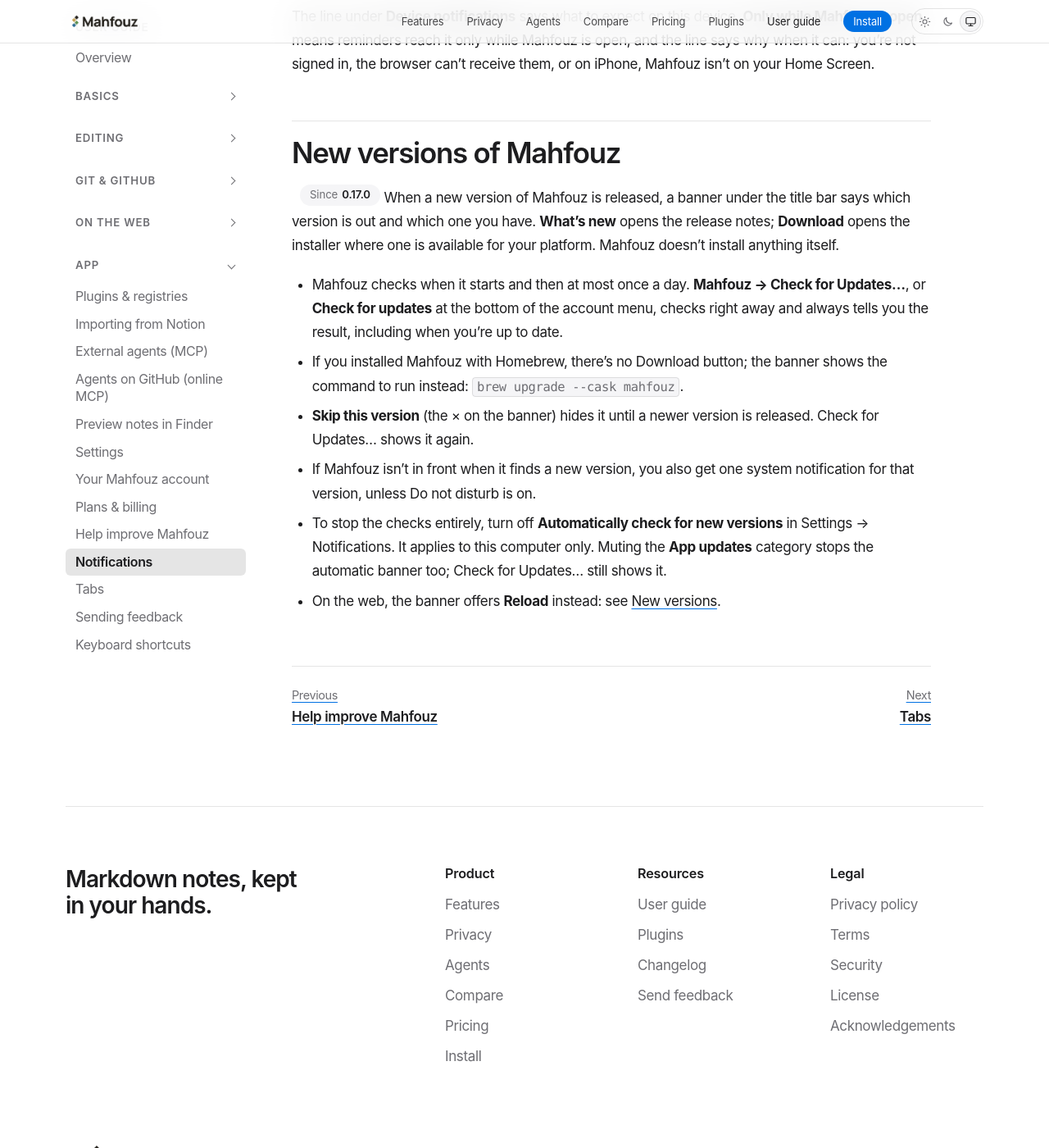
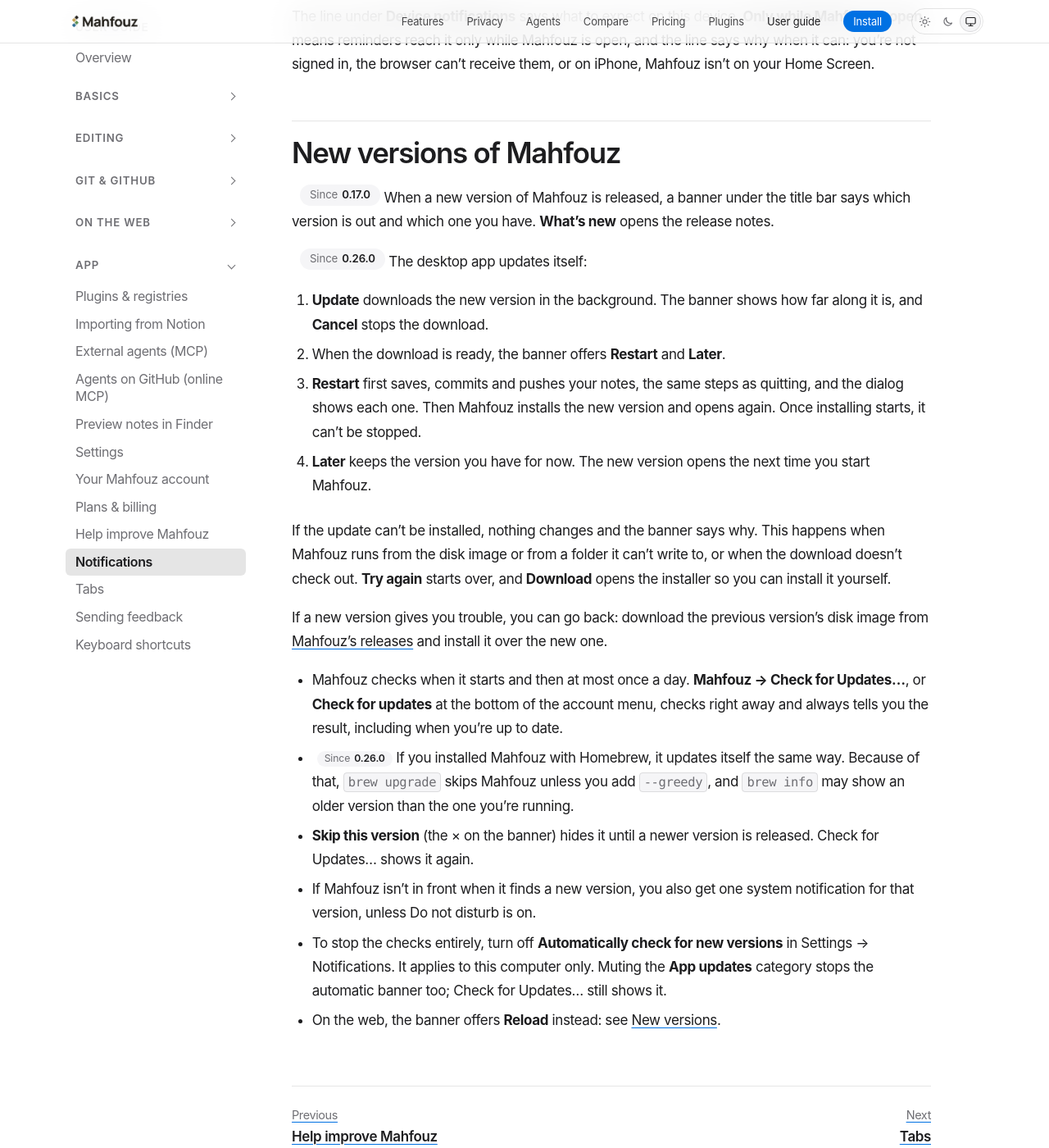
Before and after one commit to mahfouz-app/docs, a Jekyll site: the page built from guide/notifications.md, in a window 1280 px wide and 1400 px high, scrolled down 2543 px. Shown: the whole window at 82% size. Built offline with Jekyll 4.4.1, drawn with Linux system fonts in a browser that asks for light colours.

Commit message:
guide: the desktop app updates itself
Co-Authored-By: Claude Opus 5.5 <noreply@anthropic.com>

```diff
--- a/guide/notifications.md
+++ b/guide/notifications.md
@@ -47,10 +47,21 @@ The line under **Device notifications** says what to expect on this device. **On
 
 ## New versions of Mahfouz
 
-{% include since.html v="0.17.0" %} When a new version of Mahfouz is released, a banner under the title bar says which version is out and which one you have. **What's new** opens the release notes; **Download** opens the installer where one is available for your platform. Mahfouz doesn't install anything itself.
+{% include since.html v="0.17.0" %} When a new version of Mahfouz is released, a banner under the title bar says which version is out and which one you have. **What's new** opens the release notes.
+
+{% include since.html v="0.26.0" %} The desktop app updates itself:
+
+1. **Update** downloads the new version in the background. The banner shows how far along it is, and **Cancel** stops the download.
+2. When the download is ready, the banner offers **Restart** and **Later**.
+3. **Restart** first saves, commits and pushes your notes, the same steps as quitting, and the dialog shows each one. Then Mahfouz installs the new version and opens again. Once installing starts, it can't be stopped.
+4. **Later** keeps the version you have for now. The new version opens the next time you start Mahfouz.
+
+If the update can't be installed, nothing changes and the banner says why. This happens when Mahfouz runs from the disk image or from a folder it can't write to, or when the download doesn't check out. **Try again** starts over, and **Download** opens the installer so you can install it yourself.
+
+If a new version gives you trouble, you can go back: download the previous version's disk image from [Mahfouz's releases](https://github.com/mahfouz-app/homebrew-tap/releases) and install it over the new one.
 
 - Mahfouz checks when it starts and then at most once a day. **Mahfouz → Check for Updates…**, or **Check for updates** at the bottom of the account menu, checks right away and always tells you the result, including when you're up to date.
-- If you installed Mahfouz with Homebrew, there's no Download button; the banner shows the command to run instead: `brew upgrade --cask mahfouz`.
+- {% include since.html v="0.26.0" %} If you installed Mahfouz with Homebrew, it updates itself the same way. Because of that, `brew upgrade` skips Mahfouz unless you add `--greedy`, and `brew info` may show an older version than the one you're running.
 - **Skip this version** (the × on the banner) hides it until a newer version is released. Check for Updates… shows it again.
 - If Mahfouz isn't in front when it finds a new version, you also get one system notification for that version, unless Do not disturb is on.
 - To stop the checks entirely, turn off **Automatically check for new versions** in Settings → Notifications. It applies to this computer only. Muting the **App updates** category stops the automatic banner too; Check for Updates… still shows it.
```
